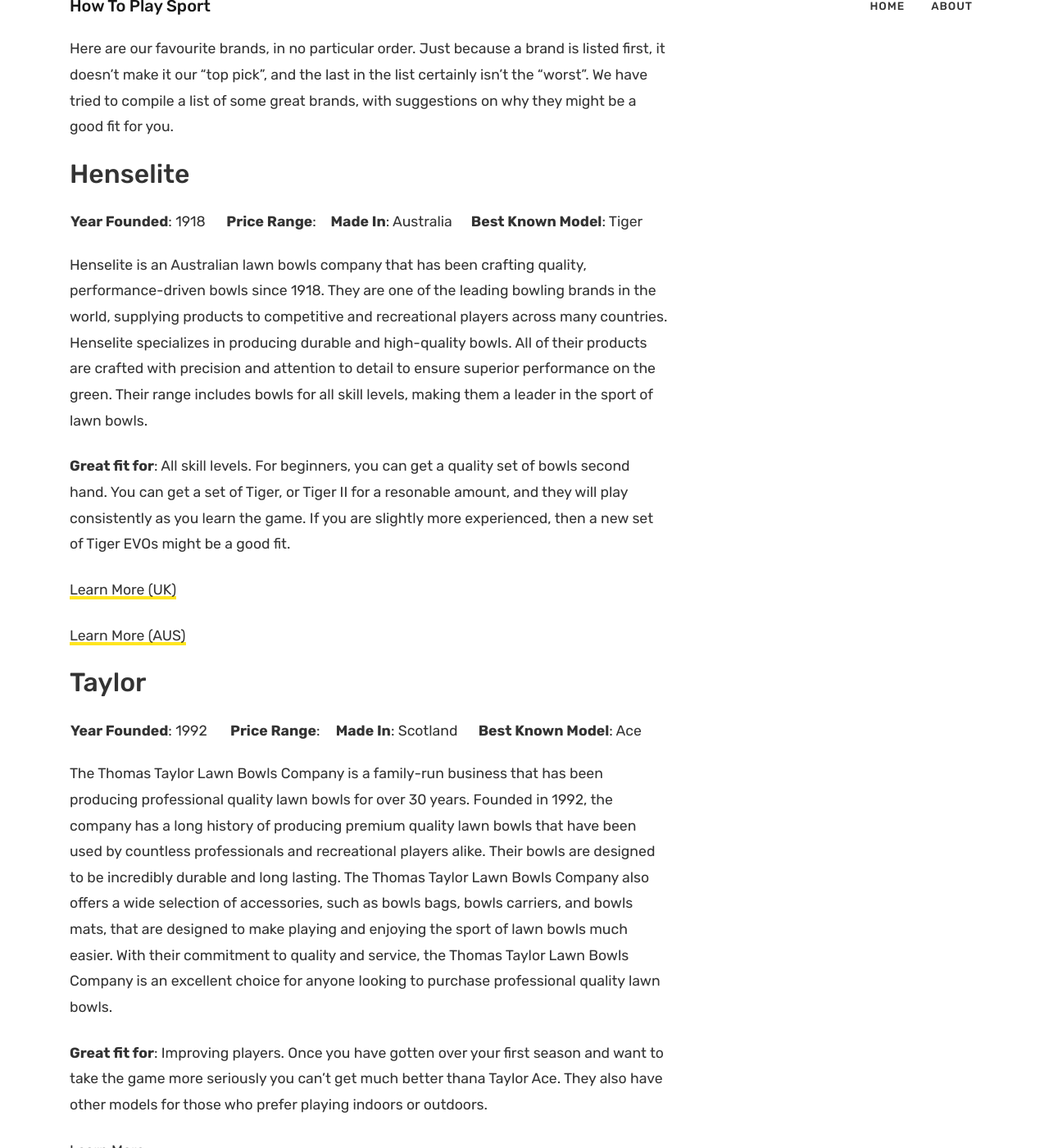
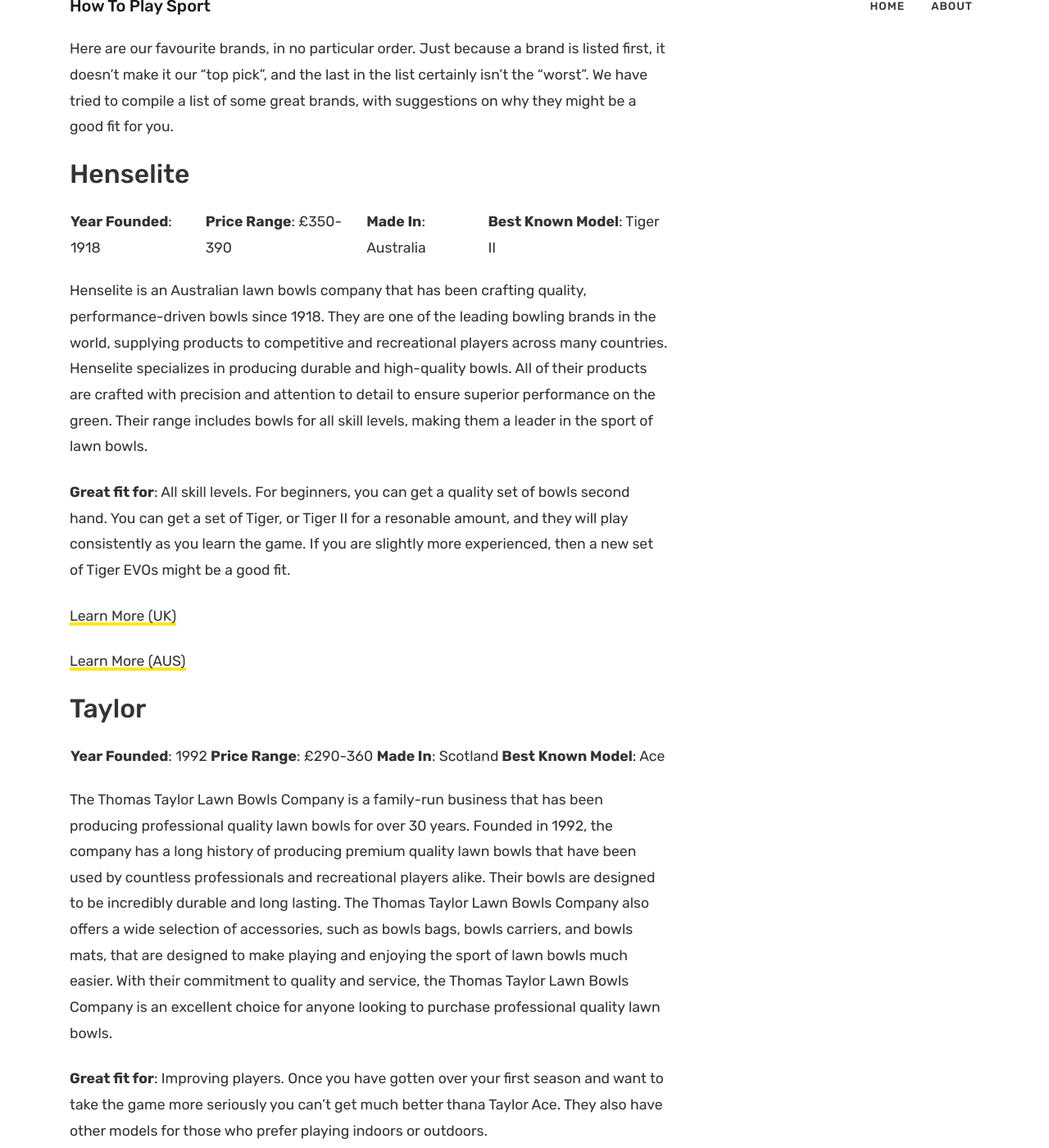
Before and after one commit to krussll/howtoplaysport, a Jekyll site: the page built from _posts/2023-01-10-best-lawn-bowls-brands.md, in a window 1280 px wide and 1400 px high, scrolled down 985 px. Shown: the whole window at 82% size. Built offline with Jekyll 4.4.1, drawn with Linux system fonts in a browser that asks for light colours; nearby versions of some CDN libraries; some of the changed text lies outside the part shown.

Commit message:
Update 2023-01-10-best-lawn-bowls-brands.md

```diff
--- a/_posts/2023-01-10-best-lawn-bowls-brands.md
+++ b/_posts/2023-01-10-best-lawn-bowls-brands.md
@@ -18,7 +18,7 @@
 
 ## Henselite
 
-**Year Founded**: 1918 | **Price Range**: | **Made In**: Australia | **Best Known Model**: Tiger
+**Year Founded**: 1918 | **Price Range**: £350-390 | **Made In**: Australia | **Best Known Model**: Tiger II
 
 Henselite is an Australian lawn bowls company that has been crafting quality, performance-driven bowls since 1918. They are one of the leading bowling brands in the world, supplying products to competitive and recreational players across many countries. Henselite specializes in producing durable and high-quality bowls. All of their products are crafted with precision and attention to detail to ensure superior performance on the green. Their range includes bowls for all skill levels, making them a leader in the sport of lawn bowls.
 
@@ -31,7 +31,7 @@
 
 ## Taylor
 
-**Year Founded**: 1992 | **Price Range**: | **Made In**: Scotland | **Best Known Model**: Ace
+**Year Founded**: 1992 | **Price Range**: £290-360 | **Made In**: Scotland | **Best Known Model**: Ace
 
 
 The Thomas Taylor Lawn Bowls Company is a family-run business that has been producing professional quality lawn bowls for over 30 years. Founded in 1992, the company has a long history of producing premium quality lawn bowls that have been used by countless professionals and recreational players alike. Their bowls are designed to be incredibly durable and long lasting. The Thomas Taylor Lawn Bowls Company also offers a wide selection of accessories, such as bowls bags, bowls carriers, and bowls mats, that are designed to make playing and enjoying the sport of lawn bowls much easier. With their commitment to quality and service, the Thomas Taylor Lawn Bowls Company is an excellent choice for anyone looking to purchase professional quality lawn bowls.
```
Also changed, not shown: other parts of _posts/2023-01-10-best-lawn-bowls-brands.md (+2 -2 lines).
